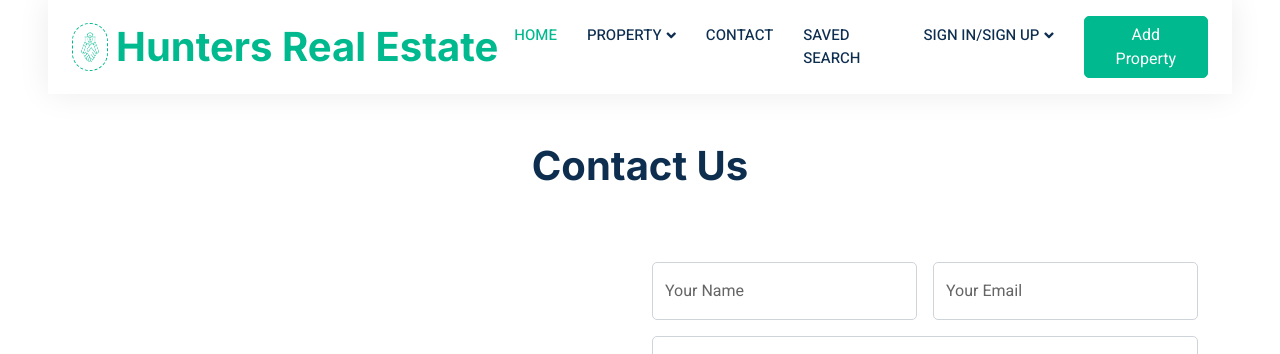
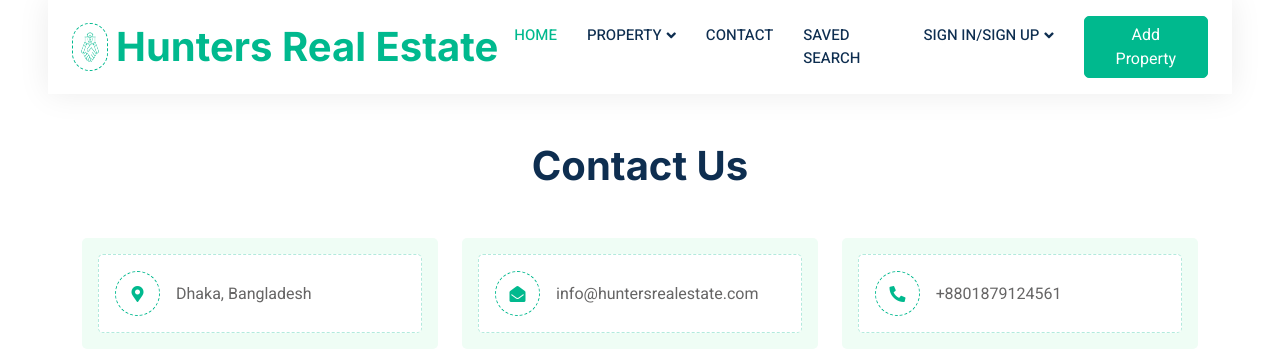
Before and after one commit to Khalidi-Siam/Real-Estate-Management-System, a Django app: page /contact/ in a window 1280 px wide. Shown: the part 46-400 px from the top of the page. Run offline with Django 5.2, Linux system fonts and the light colour scheme; some libraries are stand-ins or nearby versions.

```diff
--- a/RealEstate/basic/views.py
+++ b/RealEstate/basic/views.py
@@ -147,7 +147,8 @@ def contact(request):
             )
 
             # Save the form data to the database
-            contact = Contact.objects.create(name=name, email=email, subject=subject, message=message)
+            Contact.objects.create(name=name, email=email, subject=subject, message=message)
             success_message = "Query submitted successfully. We will contact you soon."
+            messages.success(request, success_message)
 
-    return render(request, 'contact.html', {'success_message': success_message})
+    return render(request, 'contact.html')
--- a/RealEstate/templates/contact.html
+++ b/RealEstate/templates/contact.html
@@ -14,18 +14,40 @@
             <div class="col-12">
                 <div class="row gy-4">
                     <div class="col-md-6 col-lg-4 wow fadeIn" data-wow-delay="0.1s">
-                        <!-- Location Info -->
+                        <div class="bg-light rounded p-3">
+                            <div class="d-flex align-items-center bg-white rounded p-3" style="border: 1px dashed rgba(0, 185, 142, .3)">
+                                <div class="icon me-3" style="width: 45px; height: 45px;">
+                                    <i class="fa fa-map-marker-alt text-primary"></i>
+                                </div>
+                                <span>Dhaka, Bangladesh</span>
+                            </div>
+                        </div>
                     </div>
                     <div class="col-md-6 col-lg-4 wow fadeIn" data-wow-delay="0.3s">
-                        <!-- Email Info -->
+                        <div class="bg-light rounded p-3">
+                            <div class="d-flex align-items-center bg-white rounded p-3" style="border: 1px dashed rgba(0, 185, 142, .3)">
+                                <div class="icon me-3" style="width: 45px; height: 45px;">
+                                    <i class="fa fa-envelope-open text-primary"></i>
+                                </div>
+                                <span>info@huntersrealestate.com</span>
+                            </div>
+                        </div>
                     </div>
                     <div class="col-md-6 col-lg-4 wow fadeIn" data-wow-delay="0.5s">
-                        <!-- Phone Info -->
+                        <div class="bg-light rounded p-3">
+                            <div class="d-flex align-items-center bg-white rounded p-3" style="border: 1px dashed rgba(0, 185, 142, .3)">
+                                <div class="icon me-3" style="width: 45px; height: 45px;">
+                                    <i class="fa fa-phone-alt text-primary"></i>
+                                </div>
+                                <span>+8801879124561</span>
+                            </div>
+                        </div>
                     </div>
                 </div>
             </div>
             <div class="col-md-6 wow fadeInUp" data-wow-delay="0.1s">
-                <!-- Google Map Embed -->
+                <iframe src="https://www.google.com/maps/embed?pb=!1m18!1m12!1m3!1d116833.83187882077!2d90.33728802520291!3d23.78097572833174!2m3!1f0!2f0!3f0!3m2!1i1024!2i768!4f13.1!3m3!1m2!1s0x3755b8b087026b81%3A0x8fa563bbdd5904c2!2sDhaka!5e0!3m2!1sen!2sbd!4v1708940032218!5m2!1sen!2sbd"
+                width="600" height="450" style="border:0;" allowfullscreen="" loading="lazy" referrerpolicy="no-referrer-when-downgrade"></iframe>
             </div>
             <div class="col-md-6">
                 <div class="wow fadeInUp" data-wow-delay="0.5s">
```
